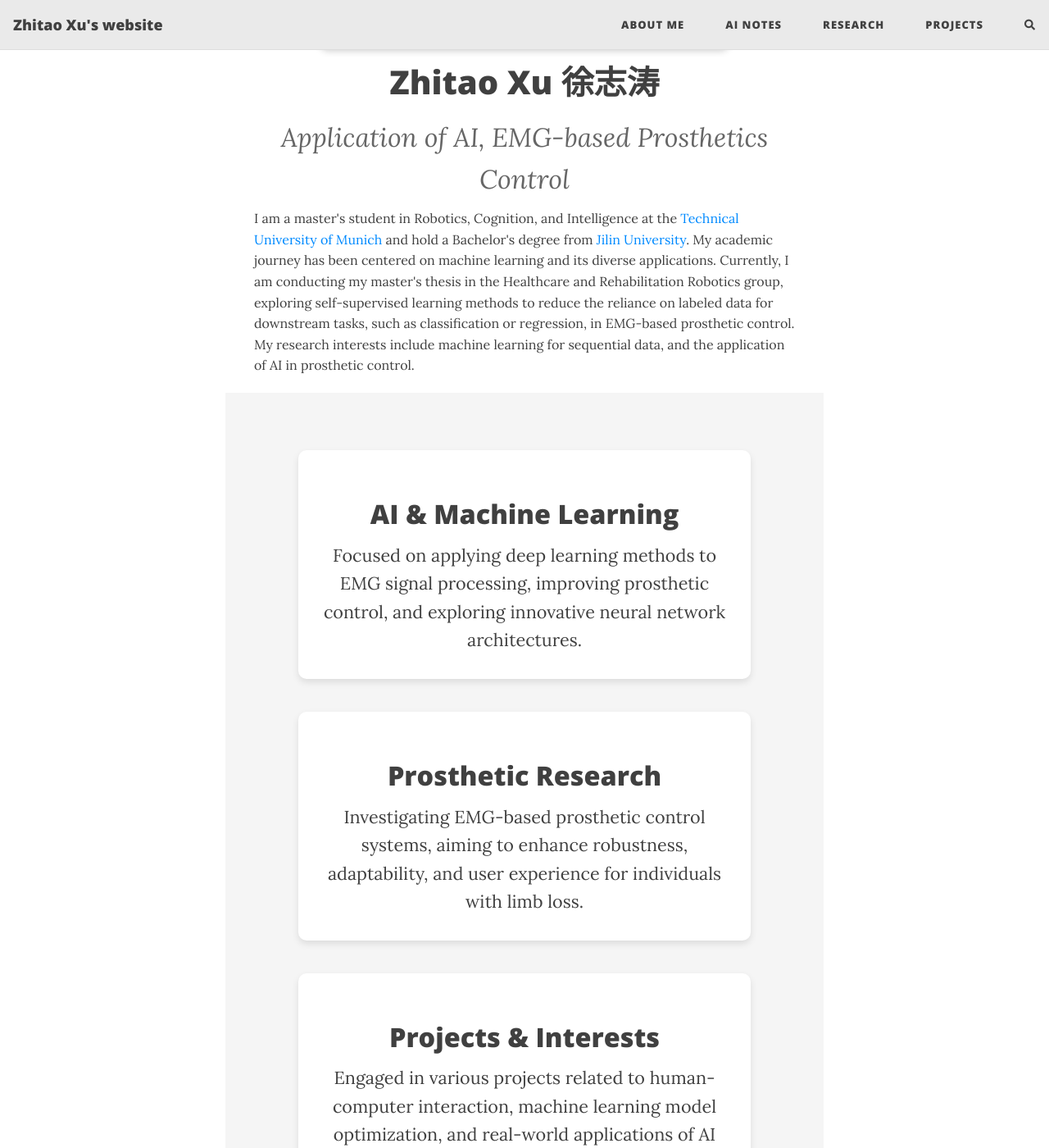
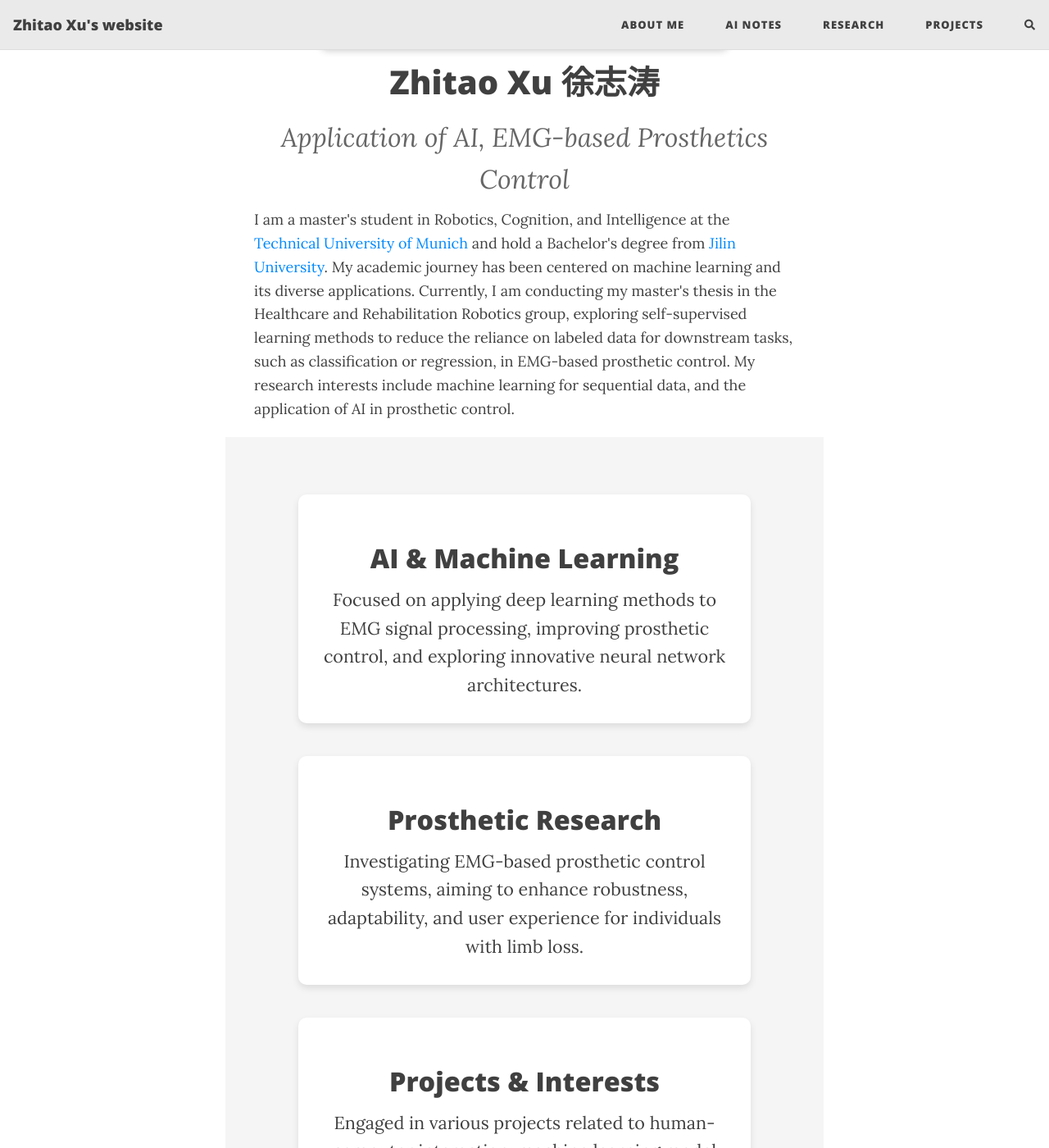
Before and after one commit to HerrXu01/herrxu01.github.io, a Jekyll site: the page built from index.html, in a window 1280 px wide and 1400 px high, scrolled down 869 px. Shown: the whole window at 82% size. Built offline with Jekyll 4.4.1, drawn with Linux system fonts in a browser that asks for light colours; the list of posts is cut into pages by our own code; comment, search, counter and statistics services are not loaded.

Commit message:
adjust self intro

```diff
--- a/assets/css/beautifuljekyll.css
+++ b/assets/css/beautifuljekyll.css
@@ -1313,6 +1313,5 @@ footer .social-network-links a::before {
   margin-left: 20px; /* 根据需要调整左侧边距 */
   margin-right: 20px; /* 保证右边距不会贴到网页最右边 */
   max-width: 800px; /* 控制文字的宽度，使其不延伸得太宽 */
-  font-size: 16px; /* 调整字体大小 */
   line-height: 1.6; /* 调整行高，使文字更易阅读 */
 }
```
